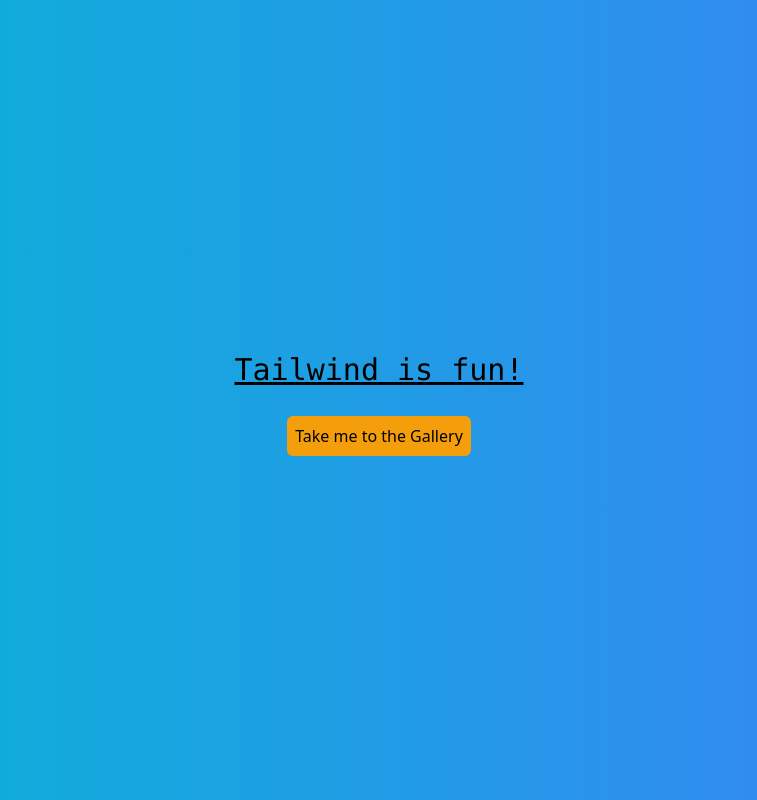
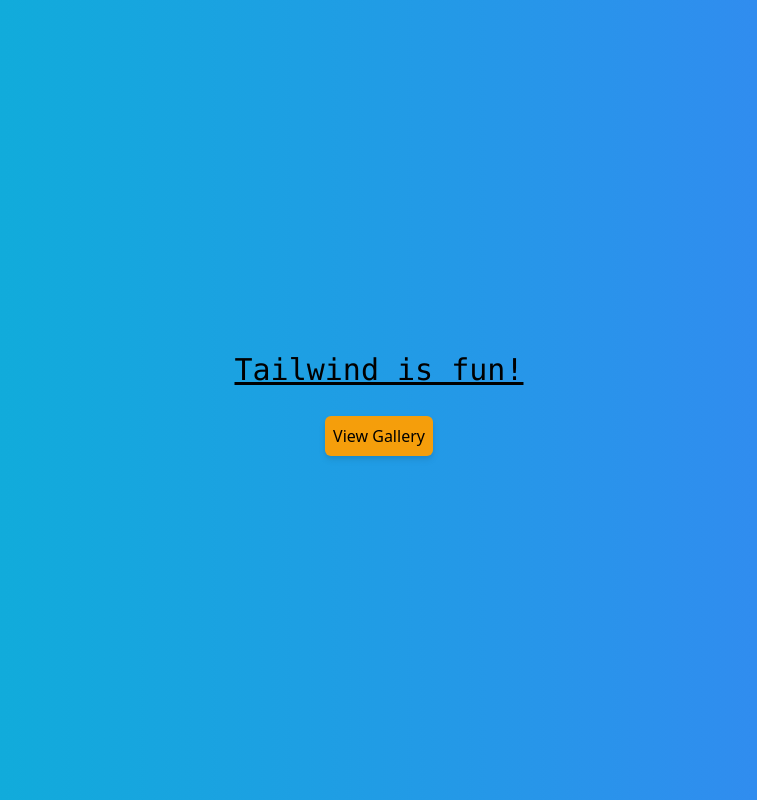
Before and after one commit to deleanuradu/design-ui-app, an Angular app: page / in a window 1280 px wide. Shown: the whole page, without its empty margins (261-1018 px from the left). Built offline with nearby package versions, Linux system fonts and the light colour scheme.

Commit message:
added gallery button

```diff
--- a/src/app/app.module.ts
+++ b/src/app/app.module.ts
@@ -19,4 +19,5 @@
   providers: [],
   bootstrap: [AppComponent]
 })
-export class AppModule { }
+export class AppModule {
+}
--- a/src/app/modules/home/home/home.component.html
+++ b/src/app/modules/home/home/home.component.html
@@ -3,7 +3,7 @@
   <h1 class="font-mono text-3xl hover:font-bold  hover:cursor-pointer underline p-2 mb-5">
     Tailwind is fun!
   </h1>
-  <button class="bg-amber-500 rounded-md p-2 hover:font-bold" routerLink="/gallery">
-    Take me to the Gallery
+  <button class="rounded-md p-2 bg-amber-500 hover:bg-amber-400 drop-shadow-md" routerLink="/gallery">
+    View Gallery
   </button>
 </div>
--- a/src/app/modules/home/home/home.component.ts
+++ b/src/app/modules/home/home/home.component.ts
@@ -1,4 +1,4 @@
-import { Component } from '@angular/core';
+import {Component} from '@angular/core';
 
 @Component({
   selector: 'app-home',
```
